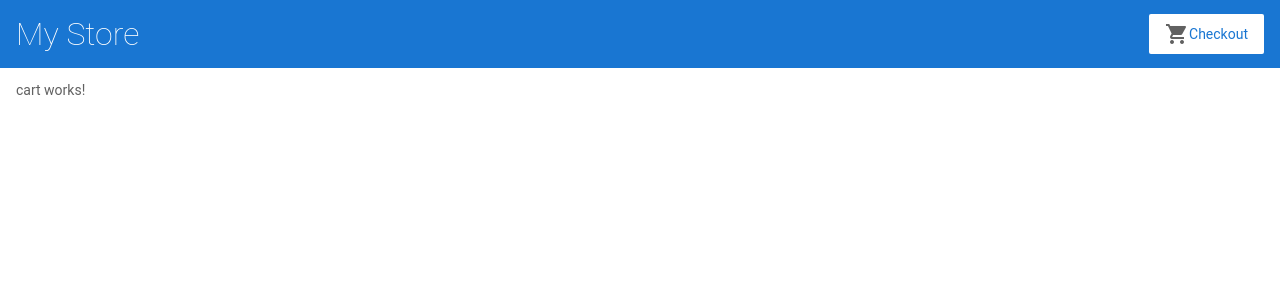
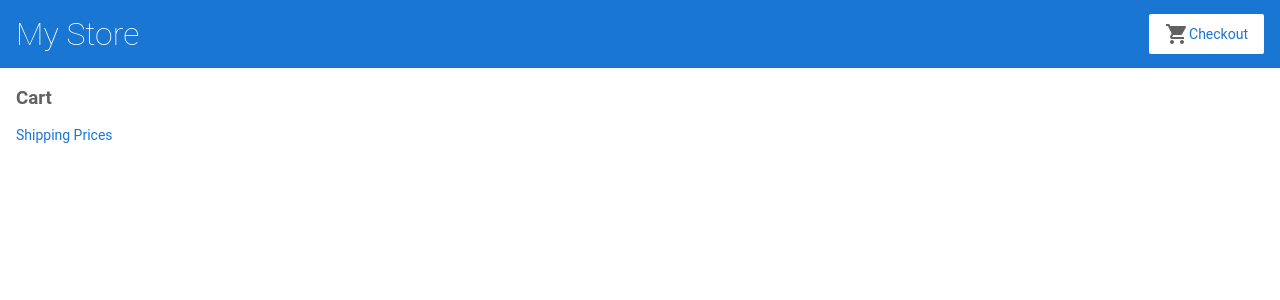
Before and after one commit to adumitol/PhoneShop, an Angular app: page /cart in a window 1280 px wide. Shown: the top 300 px of the page. Built offline with nearby package versions, Linux system fonts and the light colour scheme.

Commit message:
Shipping prices

```diff
--- a/src/app/app.config.ts
+++ b/src/app/app.config.ts
@@ -1,6 +1,7 @@
 import { ApplicationConfig } from '@angular/core';
 import { provideRouter } from '@angular/router';
 import { routes } from './app.routes';
+import {provideHttpClient} from "@angular/common/http";
 export const appConfig: ApplicationConfig = {
-    providers: [provideRouter(routes)]
+    providers: [provideRouter(routes),provideHttpClient()]
 };
--- a/src/app/cart.service.ts
+++ b/src/app/cart.service.ts
@@ -1,11 +1,16 @@
 import { Injectable } from '@angular/core';
 import { Product } from './products';
+import { HttpClient } from '@angular/common/http';
 
 @Injectable({
   providedIn: 'root',
 })
 export class CartService {
     items: Product[] = [];
+
+    constructor(
+        private http: HttpClient
+    ) {}
 
     addToCart(product: Product) {
         this.items.push(product);
@@ -19,5 +24,9 @@ export class CartService {
         this.items = [];
         return this.items;
     }
+    getShippingPrices() {
+        return this.http.get<{type: string, price: number}[]>('/assets/shipping.json');
+    }
+
 
 }
--- a/src/app/cart/cart.html
+++ b/src/app/cart/cart.html
@@ -1 +1,12 @@
-<p>cart works!</p>
+<h3>Cart</h3>
+
+<p>
+    <a routerLink="/shipping">Shipping Prices</a>
+</p>
+
+@for (item of items; track item.name) {
+    <div class="cart-item">
+        <span>{{ item.name }}</span>
+        <span>{{ item.price | currency }}</span>
+    </div>
+}
--- a/src/app/cart/cart.ts
+++ b/src/app/cart/cart.ts
@@ -1,13 +1,19 @@
 import { Component } from '@angular/core';
 import {RouterModule} from "@angular/router";
+import { CartService } from '../cart.service';
+import {CurrencyPipe} from "@angular/common";
 
 @Component({
   selector: 'app-cart',
     standalone: true,
-  imports: [RouterModule],
+    imports: [RouterModule, CurrencyPipe],
   templateUrl: './cart.html',
   styleUrl: './cart.css',
 })
 export class Cart {
+    items = this.cartService.getItems();
 
+    constructor(
+        private cartService: CartService
+    ) { }
 }
--- a/src/app/routes.ts
+++ b/src/app/routes.ts
@@ -2,6 +2,7 @@ import {ProductListComponent} from "./product-list/product-list.component";
 import {Routes} from "@angular/router";
 import {ProductDetailsComponent} from "./product-details/product-details";
 import {Cart} from "./cart/cart";
+import {Shipping} from "./shipping/shipping";
 
 
 const routeConfig: Routes = [
@@ -19,6 +20,10 @@ const routeConfig: Routes = [
         path: 'cart',
         component: Cart,
         title: 'Checkout'
+    },
+    { path: 'shipping',
+        component: Shipping,
+        title: 'Shipping Prices'
     }];
 
 export default routeConfig;
```
